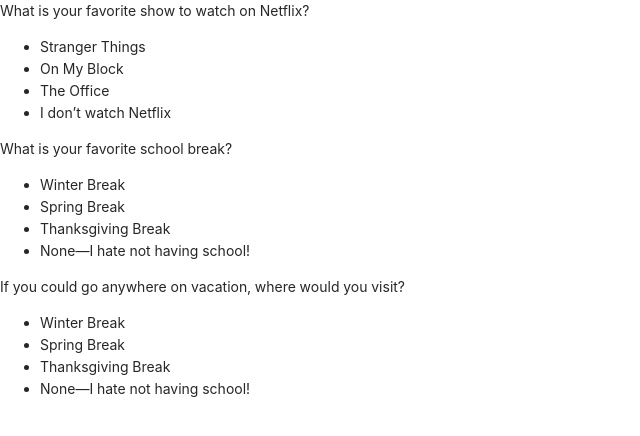
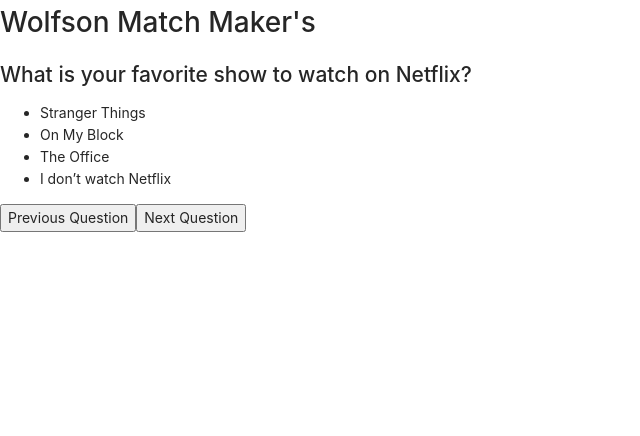
Before and after one commit to tuna42na/wolfson-matchmakers-frontend, a React app: page / in a window 1280 px wide. Shown: the top 436 px of the page, without its empty margins (0-640 px from the left). Built offline with nearby package versions, Linux system fonts and the light colour scheme; the HTML template or start-up script is replaced by a standard one.

Commit message:
next/previous buttons

```diff
--- a/package.json
+++ b/package.json
@@ -50,7 +50,8 @@
     "prop-types": "^15.7.2",
     "react": "^16.13.1",
     "react-dom": "^16.13.1",
-    "react-hot-loader": "^4.12.21"
+    "react-hot-loader": "^4.12.21",
+    "redux": "^4.0.5"
   },
   "repository": {
     "type": "git",
--- a/src/App.js
+++ b/src/App.js
@@ -1,11 +1,17 @@
 import React from "react";
 // import { hot } from "react-hot-loader";
+import WolfsonHeader from "./components/header";
 import Quiz from "./components/quiz";
 import "antd/dist/antd.css";
 
 class App extends React.Component {
   render() {
-    return <Quiz />;
+    return (
+      <>
+        <WolfsonHeader />
+        <Quiz />
+      </>
+    );
   }
 }
 
--- /dev/null
+++ b/src/components/answers.js
@@ -0,0 +1,9 @@
+import React from "react";
+
+const Answers = (items) => {
+  let options = props.items;
+
+  return <li>{options.map((item) => item)}</li>;
+};
+
+export default Answers;
--- /dev/null
+++ b/src/components/header.js
@@ -0,0 +1,6 @@
+import React from "react";
+
+const WolfsonHeader = () => {
+  return <h1>Wolfson Match Maker's</h1>;
+};
+export default WolfsonHeader;
--- a/src/components/quiz.js
+++ b/src/components/quiz.js
@@ -1,8 +1,11 @@
 import React, { useState, useEffect } from "react";
+import Answers from "./answers";
 import axios from "axios";
+import { Radio } from "antd";
 
 const Quiz = () => {
   let [questions, setQuestions] = useState();
+  let [number, setNumber] = useState(0);
 
   useEffect(() => {
     const fetchData = async () => {
@@ -11,22 +14,34 @@
     };
     fetchData();
   }, []);
+  const nextQuestion = () => {
+    if (number < questions.length - 1) {
+      setNumber(number + 1);
+    }
+  };
+  const prevQuestion = () => {
+    if (number > 0) {
+      setNumber(number - 1);
+    }
+  };
 
   return (
-    <>
-      {questions
-        ? questions.map((q, i) => (
-            <div key={q.id}>
-              <p>{q.question}</p>
-              <ul>
-                {q.answers.map((a, i) => (
-                  <li key={i}>{a}</li>
-                ))}
-              </ul>
-            </div>
-          ))
-        : "Loading..."}
-    </>
+    <div className="quizBody">
+      {questions ? (
+        <>
+          <h2>{questions[number].question}</h2>
+          <ul>
+            {questions[number].answers.map((item) => (
+              <li>{item}</li>
+            ))}
+          </ul>
+          <button onClick={prevQuestion}> Previous Question </button>
+          <button onClick={nextQuestion}> Next Question </button>
+        </>
+      ) : (
+        "Loading..."
+      )}
+    </div>
   );
 };
 
--- a/src/styles.css
+++ b/src/styles.css
@@ -8,3 +8,10 @@
   width: 75%;
   margin: auto;
 }
+.quizBody {
+  width: 75%;
+  margin: auto;
+  height: 100vh;
+  padding: 10px;
+  background-color: tomato;
+}
```
Also changed, not shown: 1 other file (tests, documents, lock files or other folders).
